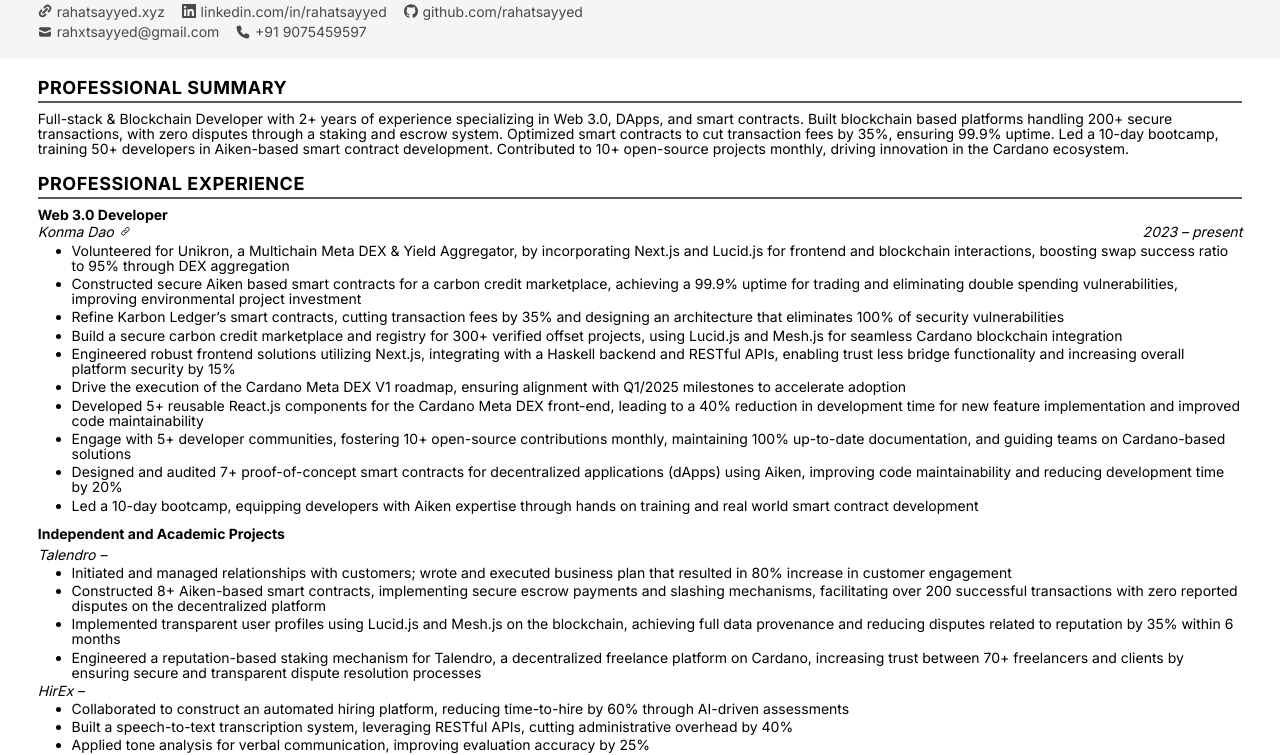
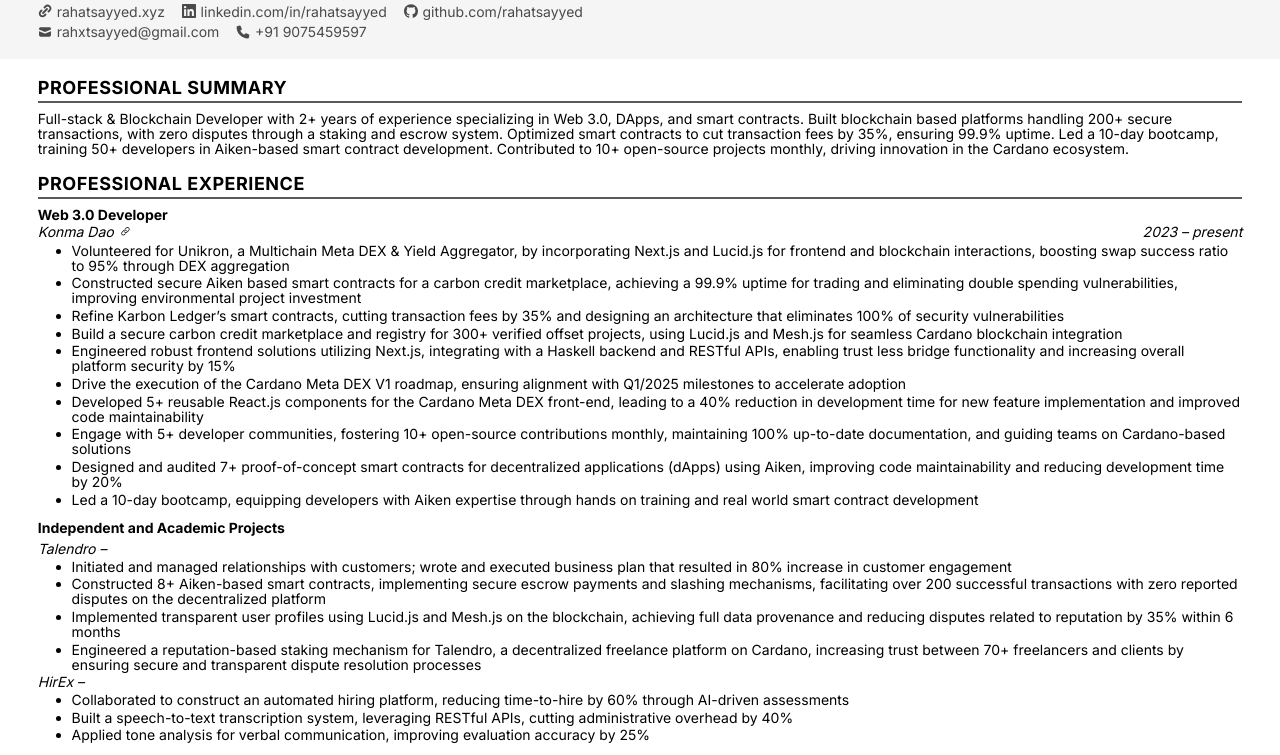
Before and after one commit to rahatsayyed/resume-html-pdf, a website: page resume.html in a window 1280 px wide. Shown: the part 75-830 px from the top of the page. Drawn offline with Linux system fonts and the light colour scheme.

Commit message:
style: Reduce bullet point spacing in resume HTML and template files.

```diff
--- a/resume.html
+++ b/resume.html
@@ -29,7 +29,7 @@
 
         /* Spacing (small → large) */
         --space-tight: 2pt;                /* paragraphs, below section heading */
-        --space-bullet: 2.5pt;             /* between bullet points */
+        --space-bullet: 2pt;             /* between bullet points */
         --space-role: 1.5pt;               /* below role/title line (job, edu, project) */
         --space-company: 3pt;              /* below company + dates line */
         --space-row: 4pt;                  /* contact rows, cert list items */
```
Also changed, not shown: resume.template.html (+1 -1 lines), 1 other file.
